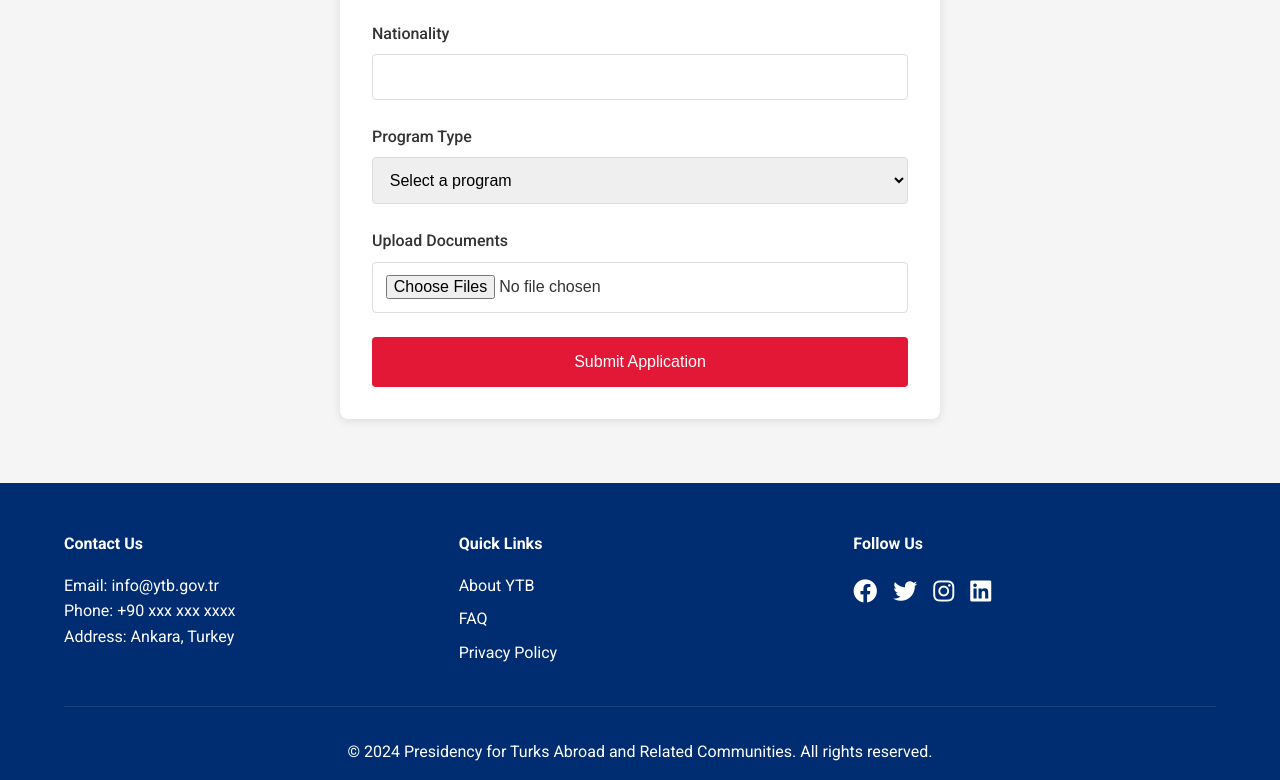
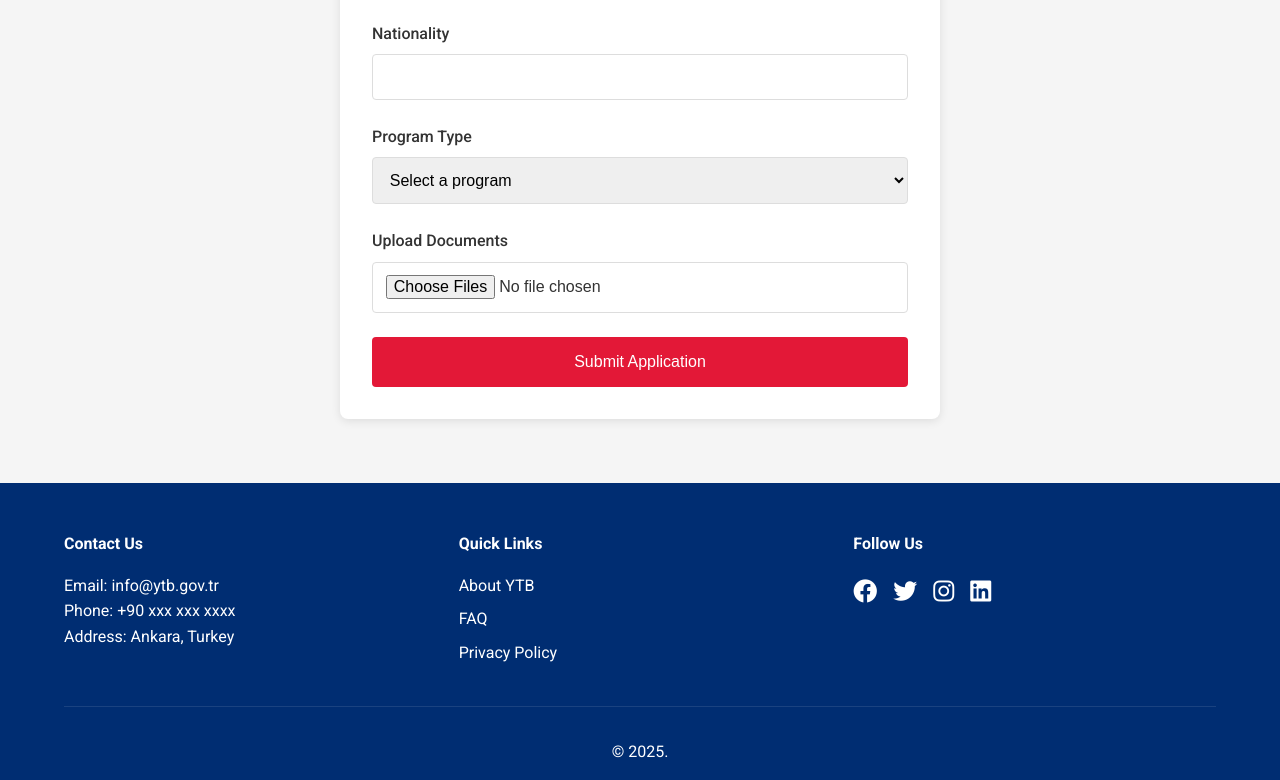
Before and after one commit to Abdulvedud12/ytb-sistemi, a website: page index.html in a window 1280 px wide. Shown: the part 1436-2216 px from the top of the page. Drawn offline with Linux system fonts and the light colour scheme.

Commit message:
Update index.html

```diff
--- a/index.html
+++ b/index.html
@@ -120,7 +120,7 @@
             </div>
         </div>
         <div class="footer-bottom">
-            <p>&copy; 2024 Presidency for Turks Abroad and Related Communities. All rights reserved.</p>
+            <p>&copy; 2025.</p>
         </div>
     </footer>
 
```
